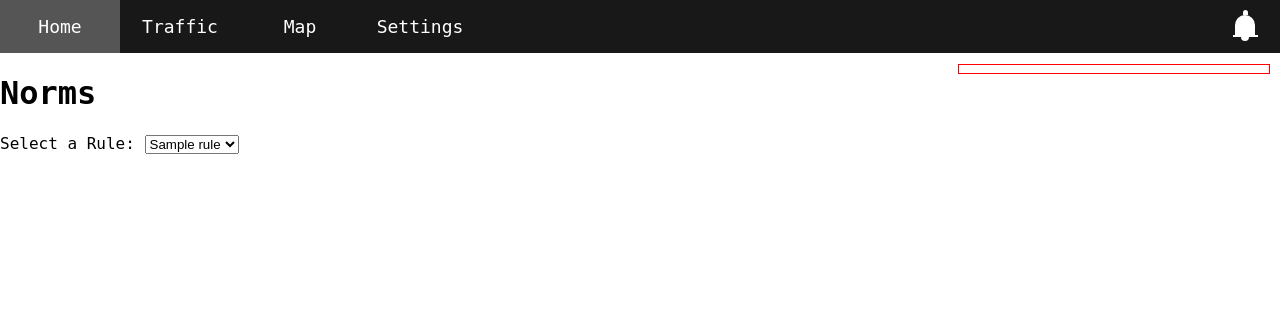
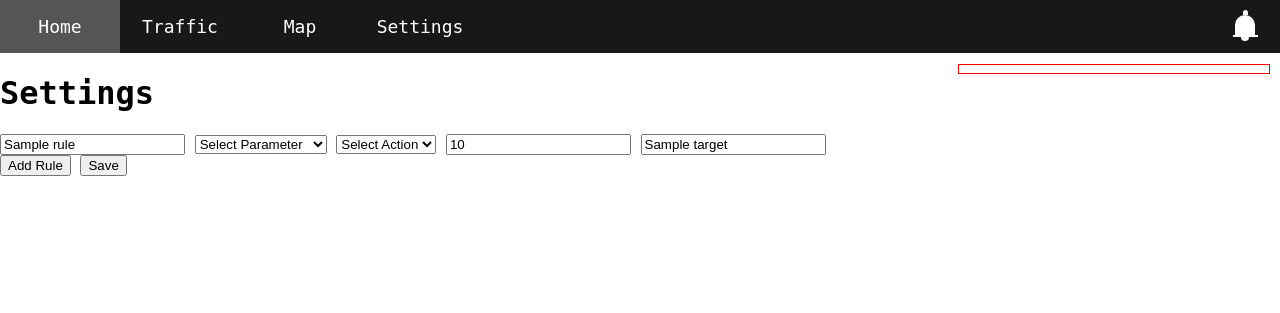
Before and after one commit to SavvaS412/neteye, a Flask app: template templates/settings.html in a window 1280 px wide. Shown: the top 313 px of the page. Run offline with Flask 3, Linux system fonts and the light colour scheme; the template is opened without the code that fills it: most values are stand-ins (such as "Sample title", 1, 10 or a date in 2020); data that the repository does not hold is empty.

Commit message:
feat: create settings menu

```diff
--- a/app.py
+++ b/app.py
@@ -1,9 +1,10 @@
-from flask import Flask, render_template, request, jsonify
+from flask import Flask, render_template
 
 from notification import Notification
 from scanning import start_scan_thread
-from db_manager import get_rules, connect_to_db, RULES_TABLE_NAME, RULES_COL_ID
-import mysql.connector
+from db_manager import get_rules
+from rule import Rule
+from detection import Parameter
 
 app = Flask(__name__)
 device_list = []
@@ -28,7 +29,15 @@ def notifications():
 
 @app.route("/settings")
 def settings():
-    return render_template("settings.html", rules_list=get_rules())
+    rows = get_rules()
+    rules = []
+    for row in rows:
+        rule = Rule(row[1], row[2], row[3], row[4], row[5])
+        rules.append(rule)
+
+    parameters = [(param.value, param.name) for param in Parameter]
+
+    return render_template("settings.html", rules_list=rules, parameters=parameters)
 
 @app.route("/api/map", methods=["GET","POST"])
 def api_map():
@@ -45,35 +54,5 @@ def api_notifications():
     notification_list.clear()   #TODO: unlock
     return copy_list
 
-@app.route("/rule-details/<int:rule_id>")
-def rule_details(rule_id):
-    rule = get_rule_details(rule_id)
-    return jsonify(rule)
-
-def get_rule_details(rule_id):
-    try:
-        with connect_to_db() as conn:
-            cursor = conn.cursor()
-
-            cursor.execute(f"SELECT * FROM {RULES_TABLE_NAME} WHERE {RULES_COL_ID} = %s", (rule_id,))
-            row = cursor.fetchone()
-            if row:
-                return {
-                    'id': row[0],
-                    'name': row[1],
-                    'action': row[2],
-                    'parameter': row[3],
-                    'amount': row[4],
-                    'target': row[5]
-                }
-            else:
-                return None
-
-    except mysql.connector.Error as err:
-        print(f"Error: {err}")
-
-    except Exception as e:
-        print(f"Error getting rule details: {e}")
-
 if __name__ == "__main__":
     app.run(debug=True)
--- a/templates/settings.html
+++ b/templates/settings.html
@@ -1,37 +1,46 @@
 {% extends "base.html" %}
 {% block content %}
-    <h1>Norms</h1>
-    <h1></h1>
-    {% if rules_list %}
-    <label for="rules_dropdown">Select a Rule:</label>
-    <select id="rules_dropdown" name="rules_dropdown">
-        {% for rule in rules_list %}
-            <option value="{{ rule.id }}">{{ rule.name }}</option>
-        {% endfor %}
-    </select>
-    <br><br>
-    <div id="rule_details"></div>
-    {% endif %}
+    <h1>Settings</h1>
+    <form id="rules_form" method="POST">
+        <div id="rules_container">
+            <!-- Render existing rules -->
+            {% for rule in rules_list %}
+            <div class="rule_row">
+                <input type="hidden" name="rule_id" value="{{ rule.id }}">
+                <input type="text" name="rule_name" placeholder="Rule Name (letters only)" value="{{ rule.name }}" required>
+                <select name="rule_parameter" required>
+                    <option value="">Select Parameter</option>
+                    {% for parameter in parameters %}
+                        <option value="{{ parameter[0] }}" {% if parameter[0] == rule.parameter %} selected {% endif %}>{{ parameter[1] }}</option>
+                    {% endfor %}
+                </select>
+                <select name="rule_action[]" required>
+                    <option value="">Select Action</option>
+                    <option value="<" {% if rule.action == '<' %} selected {% endif %}>&lt;</option>
+                    <option value=">" {% if rule.action == '>' %} selected {% endif %}>&gt;</option>
+                    <option value="=" {% if rule.action == '=' %} selected {% endif %}>=</option>
+                    <option value="<=" {% if rule.action == '<=' %} selected {% endif %}>&le;</option>
+                    <option value=">=" {% if rule.action == '>=' %} selected {% endif %}>&ge;</option>
+                </select>
+                <input type="number" name="rule_amount" placeholder="Amount (positive number)" min="0" value="{{ rule.amount }}" required>
+                <input type="text" name="rule_target" placeholder="Target (numbers and periods)" value="{{ rule.target }}" required>
+            </div>
+            {% endfor %}
+        </div>
+        <button type="button" id="add_rule_button">Add Rule</button>
+        <button type="submit">Save</button>
+    </form>
 
     <script>
-        // JavaScript function to fetch and display rule details when a rule is selected from the dropdown
-        document.getElementById('rules_dropdown').addEventListener('change', function() {
-            var selectedRuleId = this.value;
-            fetch('/rule-details/' + selectedRuleId)
-            .then(response => response.json())
-            .then(data => {
-                document.getElementById('rule_details').innerHTML = `
-                    <h3>Rule Details:</h3>
-                    <p>Name: ${data.name}</p>
-                    <p>Action: ${data.action}</p>
-                    <p>Parameter: ${data.parameter}</p>
-                    <p>Amount: ${data.amount}</p>
-                    <p>Target: ${data.target}</p>
-                `;
-            })
-            .catch(error => {
-                console.error('Error:', error);
+        document.getElementById('add_rule_button').addEventListener('click', function() {
+            // Clone the rule row template
+            var ruleRow = document.querySelector('.rule_row').cloneNode(true);
+            // Clear input values
+            ruleRow.querySelectorAll('input, select').forEach(function(input) {
+                input.value = '';
             });
+            // Append cloned rule row to the rules container
+            document.getElementById('rules_container').appendChild(ruleRow);
         });
     </script>
 {% endblock %}
```
